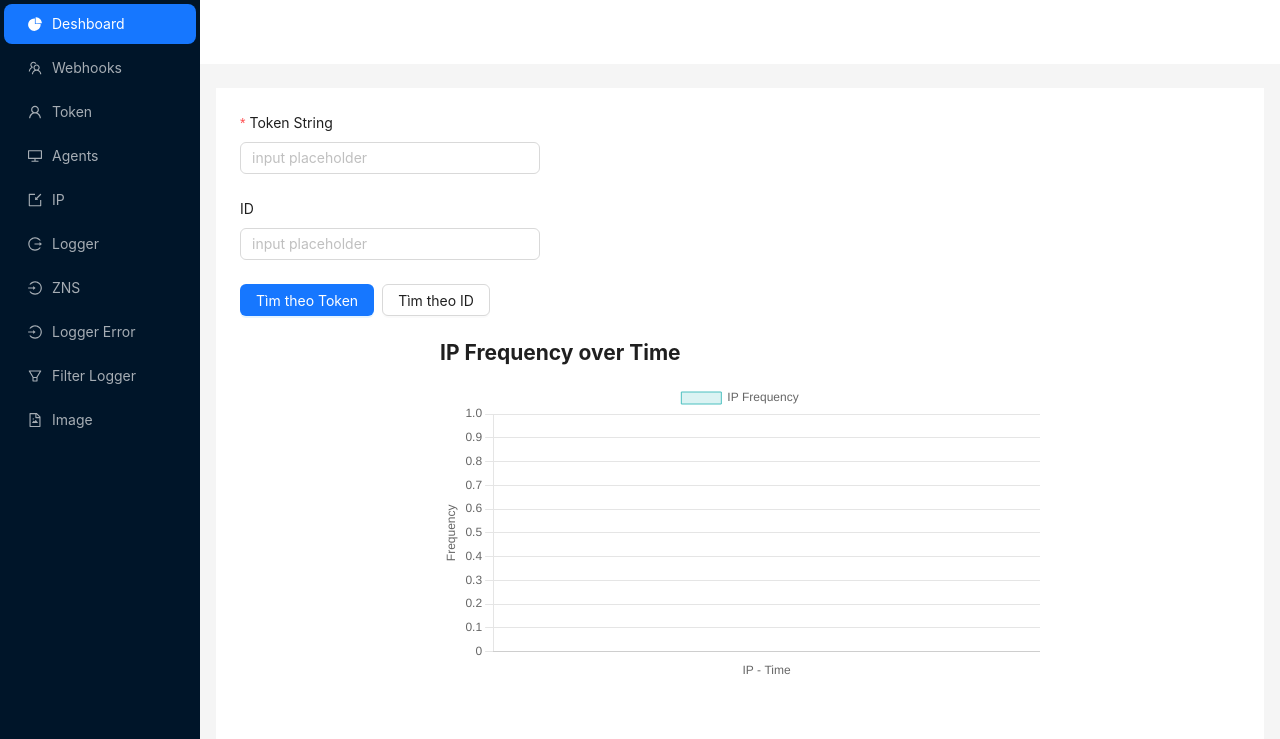
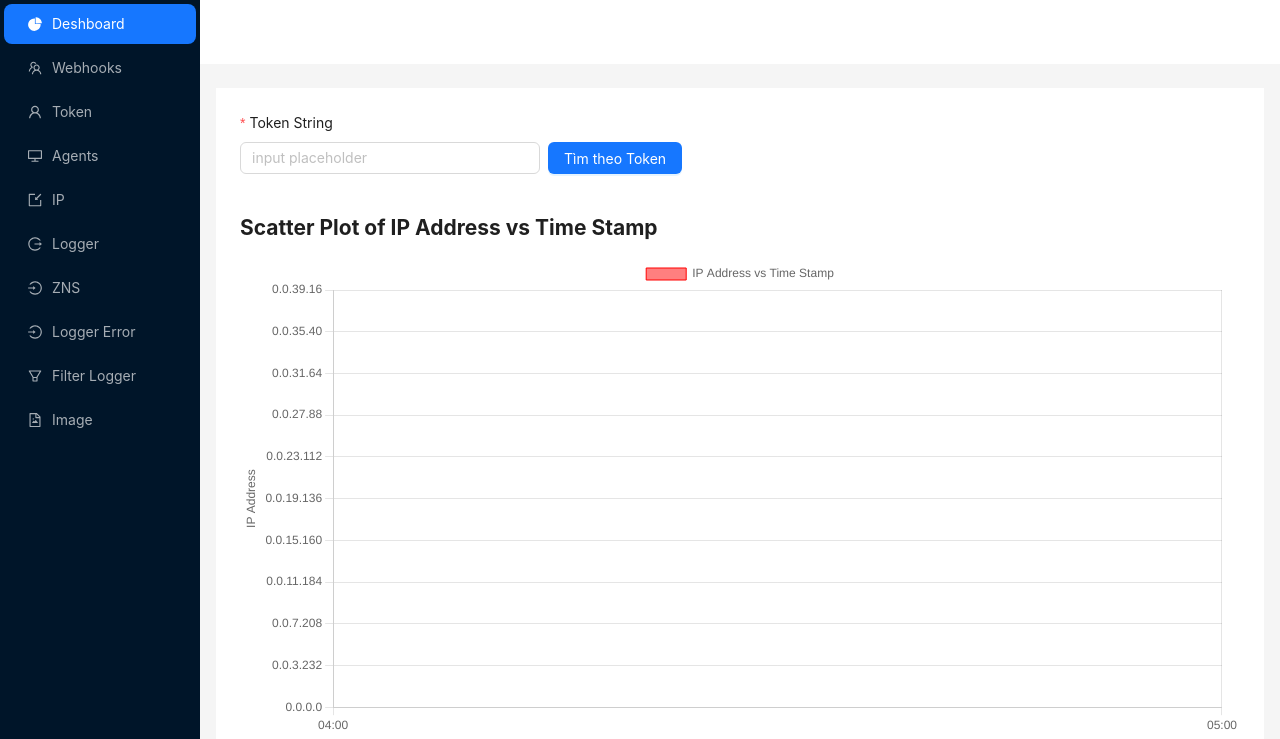
Before and after one commit to lephuhung/react-ip, a React (Create React App) app: page /filter in a window 1280 px wide. Shown: the top 739 px of the page. Built offline with nearby package versions, Linux system fonts and the light colour scheme.

Commit message:
update scatter chart

```diff
--- a/package.json
+++ b/package.json
@@ -14,6 +14,7 @@
     "@types/react-dom": "^18.2.7",
     "antd": "^5.8.6",
     "axios": "^1.5.1",
+    "big-integer": "^1.6.52",
     "chart.js": "^4.4.3",
     "chartjs-adapter-date-fns": "^3.0.0",
     "gh-pages": "^6.0.0",
--- a/src/Find_Logger.tsx
+++ b/src/Find_Logger.tsx
@@ -1,12 +1,12 @@
-import React, { useState, useEffect } from "react";
+import React, { useState } from "react";
 import "./index.css";
 import { Space, Table, Button, Form, Input, Tag, message } from "antd";
 import type { ColumnsType } from "antd/es/table";
 import axios from "axios";
 import Image from "./image";
 import { parse as parseIPv6, toLong, fromLong } from "ip6";
-// import { ScatterChart, Scatter, XAxis, YAxis, CartesianGrid, Tooltip, ResponsiveContainer } from 'recharts';
 import { Scatter, Bar } from "react-chartjs-2";
+import bigInt from "big-integer";
 import {
   Chart as ChartJS,
   TimeScale,
@@ -15,7 +15,6 @@ import {
   Title,
   Tooltip,
   Legend,
-  ChartData
 } from "chart.js";
 import "chartjs-adapter-date-fns";
 import { CategoryScale, BarElement, ChartOptions } from "chart.js";
@@ -44,7 +43,7 @@ interface DataType {
   device: number;
   filename: string;
   time_stamp: string;
-  created_at: Date;
+  created_at: string;
 }
 function get4subv6(ipv6Address: string): string {
   const segments = ipv6Address.split(":");
@@ -63,11 +62,6 @@ const columns: ColumnsType<DataType> = [
     dataIndex: "ip",
     key: "ip",
     render: (text) => <Tag color="processing">{text}</Tag>,
-  },
-  {
-    title: "IP INFO",
-    dataIndex: "ip_info",
-    key: "ip_info",
   },
   {
     title: "Trình duyệt",
@@ -202,50 +196,165 @@ const Filter = () => {
             { type: "string", warningOnly: true },
             { type: "string", min: 6 },
           ]}
+          style={{
+            display: "inline-block",
+            width: "300px",
+            marginRight: "8px",
+          }}
         >
           <Input placeholder="input placeholder" style={{ width: "300px" }} />
         </Form.Item>
         <Form.Item
-          name="id"
-          label="ID"
-          rules={[
-            { type: "string", warningOnly: true },
-            { type: "string", max: 4 },
-          ]}
+          style={{ display: "inline-block", width: "calc(50% - 8px)" }}
         >
-          <Input placeholder="input placeholder" style={{ width: "300px" }} />
-        </Form.Item>
-        <Form.Item>
-          <Space>
-            <Button type="primary" htmlType="submit">
-              Tìm theo Token
-            </Button>
-            <Button htmlType="button" onClick={onFill}>
-              Tìm theo ID
-            </Button>
-          </Space>
+          <Button
+            type="primary"
+            htmlType="submit"
+            style={{ marginTop: "30px" }}
+          >
+            Tìm theo Token
+          </Button>
         </Form.Item>
       </Form>
-      {/* <Table
+      {datasource && <ScatterPlot data={datasource} />}
+      {datasource && <BarChart data={datasource} />}
+      <Table
         columns={columns}
         dataSource={datasource}
         pagination={{ pageSize: 30 }}
-      /> */}
-      {datasource && <IPBarChart data={datasource} />}
-      {datasource && <BarChart data={datasource} />}
+        style={{ marginTop: "20px" }}
+      />
     </div>
   );
 };
 export default Filter;
 
-interface IPData {
-  ip: string;
-  time: string;
-}
+const ScatterPlot: React.FC<ScatterPlotProps> = ({ data }) => {
+  const IPV4_DIVISOR = 10000;
+  const IPV6_DIVISOR = bigInt("10000000000000"); // Large divisor for IPv6
 
-interface Props {
-  data: DataType[];
-}
+  const ipToNumber = (ip: string) => {
+    if (ip.includes(":")) {
+      // IPv6
+      return ipv6ToNumber(ip).divide(IPV6_DIVISOR);
+    } else {
+      // IPv4
+      return ipv4ToNumber(ip) / IPV4_DIVISOR;
+    }
+  };
+
+  const ipv4ToNumber = (ip: string) => {
+    return ip
+      .split(".")
+      .reduce((acc, octet) => (acc << 8) + parseInt(octet, 10), 0);
+  };
+
+  const ipv6ToNumber = (ip: string) => {
+    const parts = ip.split(":").slice(0, 4); // Take the first 4 subnets
+    let number = bigInt(0);
+    for (let i = 0; i < parts.length; i++) {
+      const part = parseInt(parts[i] || "0", 16);
+      number = number.shiftLeft(16).add(part);
+    }
+    return number;
+  };
+
+  const numberToIpv4 = (num: number) => {
+    num *= IPV4_DIVISOR; // Re-multiply to get the original number
+    return [
+      (num >>> 24) & 255,
+      (num >>> 16) & 255,
+      (num >>> 8) & 255,
+      num & 255,
+    ].join(".");
+  };
+
+  const numberToIpv6 = (num: any) => {
+    num = num.multiply(IPV6_DIVISOR); // Re-multiply to get the original number
+    const hexString = num.toString(16).padStart(16, "0");
+    return hexString.match(/.{1,4}/g)?.join(":") || "";
+  };
+
+  const numberToIp = (num: any) => {
+    if (typeof num === "bigint" || num instanceof bigInt) {
+      return numberToIpv6(num);
+    } else {
+      return numberToIpv4(num);
+    }
+  };
+
+  const convertToUTC7 = (timestamp: string) => {
+    const date = new Date(timestamp);
+    const offset = 7 * 60; // UTC+7 in minutes
+    const utc7Date = new Date(date.getTime() + offset * 60000);
+    return utc7Date;
+  };
+
+  const scatterData = {
+    datasets: [
+      {
+        label: "IP Address vs Time Stamp",
+        data: data.map((entry) => ({
+          x: convertToUTC7(entry.created_at).getTime(),
+          y: ipToNumber(entry.ip),
+        })),
+        backgroundColor: "rgba(0, 123, 255, 0.5)", // Background color of the dataset
+        borderColor: "rgba(0, 123, 255, 1)", // Border color of the dataset
+        pointBackgroundColor: "rgba(255, 0, 0, 0.5)", // Background color of the points
+        pointBorderColor: "rgba(255, 0, 0, 1)",
+      },
+    ],
+  };
+
+  const options = {
+    scales: {
+      x: {
+        type: "time" as const,
+        time: {
+          unit: "hour" as const,
+          displayFormats: {
+            hour: "HH:mm", // 24-hour format
+          },
+        },
+        title: {
+          display: true,
+          text: "Time Stamp (UTC+7)",
+        },
+      },
+      y: {
+        title: {
+          display: true,
+          text: "IP Address",
+        },
+        ticks: {
+          callback: function (value: any) {
+            return numberToIp(value);
+          },
+        },
+      },
+    },
+    plugins: {
+      tooltip: {
+        callbacks: {
+          label: function (context: any) {
+            const ip = numberToIp(context.raw.y);
+            const time = new Date(context.raw.x).toLocaleString("en-US", {
+              timeZone: "Asia/Bangkok",
+            });
+            return `IP: ${ip}, Time: ${time}`;
+          },
+        },
+      },
+    },
+  };
+
+  return (
+    <div>
+      <h2>Scatter Plot of IP Address vs Time Stamp</h2>
+      <Scatter data={scatterData} options={options} />
+    </div>
+  );
+};
 
 const BarChart: React.FC<BarChartProps> = ({ data }) => {
   const subnetCounts = data.reduce<{ [key: string]: number }>((acc, item) => {
@@ -303,84 +412,3 @@ const BarChart: React.FC<BarChartProps> = ({ data }) => {
     </div>
   );
 };
-const IPBarChart: React.FC<Props> = ({ data }) => {
-  const [chartData, setChartData] = useState<ChartData<'bar', { label: string; data: number[]; }[], unknown>>({
-      labels: [],
-      datasets: [
-          {
-              label: 'IP Frequency',
-              data: [],
-              backgroundColor: 'rgba(75, 192, 192, 0.2)',
-              borderColor: 'rgba(75, 192, 192, 1)',
-              borderWidth: 1,
-          },
-      ],
-  });
-
-  useEffect(() => {
-      // Count frequency of each IP
-      const ipFrequency = new Map<string, number>();
-      data.forEach(entry => {
-          const { ip, created_at } = entry;
-          const key = `${ip}_${created_at.toString().slice(0, 13)}`; // Using IP and hour as a key
-          ipFrequency.set(key, (ipFrequency.get(key) || 0) + 1);
-      });
-
-      // Prepare chart data
-      const labels: string[] = [];
-      const counts: number[] = [];
-      ipFrequency.forEach((count, key) => {
-          const [ip, time] = key.split('_');
-          labels.push(`${ip} - ${time}`);
-          counts.push(count);
-      });
-
-      setChartData({
-          labels: labels,
-          datasets: [
-              {
-                  label: 'IP Frequency',
-                  data: [{ label: 'label1', data: counts }],
-                  backgroundColor: 'rgba(75, 192, 192, 0.2)',
-                  borderColor: 'rgba(75, 192, 192, 1)',
-                  borderWidth: 1,
-              },
-          ],
-      });
-  }, [data]);
-
-  return (
-      <div style={{ height: '400px', width: '600px', margin: 'auto' }}>
-          <h2>IP Frequency over Time</h2>
-          <Bar
-              data={{
-                  labels: chartData.labels,
-                  datasets: chartData.datasets.map(dataset => ({
-                      label: dataset.label,
-                      data: dataset.data,
-                      backgroundColor: dataset.backgroundColor,
-                      borderColor: dataset.borderColor,
-                      borderWidth: dataset.borderWidth,
-                  })),
-              }}
-              options={{
-                  scales: {
-                      x: {
-                          title: {
-                              display: true,
-                              text: 'IP - Time',
-                          },
-                      },
-                      y: {
-                          beginAtZero: true,
-                          title: {
-                              display: true,
-                              text: 'Frequency',
-                          },
-                      },
-                  },
-              }}
-          />
-      </div>
-  );
-};
--- a/src/Zns.tsx
+++ b/src/Zns.tsx
@@ -13,6 +13,7 @@ import {
   Row,
   Select,
 } from "antd";
+import Image from "./image";
 import type { ColumnsType } from "antd/es/table";
 import axios from "axios";
 
@@ -563,7 +564,7 @@ const Zns_layout = () => {
       )
       .then((response) => {
         if (response.status === 200) {
-          setConfirmLoading(false);
+          // setConfirmLoading(false);
           message.info(`Đã cập nhật ZNS Message Thành công`);
         } else {
           message.error("Thêm thểt bị");
@@ -585,7 +586,7 @@ const Zns_layout = () => {
       if (data) {
         const deliveryTime = data.delivery_time;
         if (deliveryTime) {
-          setConfirmLoading(true);
+          // setConfirmLoading(true);
           message.success(`Tin nhắn đã đến lúc ${convertTime(deliveryTime)}`);
           UpdateZnsMessage(id, data.message, deliveryTime);
         } else {
@@ -627,7 +628,7 @@ const Zns_layout = () => {
       title: "Message ID",
       dataIndex: "message_id",
       key: "message_id",
-      render: (text) => <Tag color="processing">{text}</Tag>,
+      render: (text) => <Image name ={text} />,
     },
     {
       title: "Thông tin ZNS",
```
Also changed, not shown: 1 other file (tests, documents, lock files or other folders).
